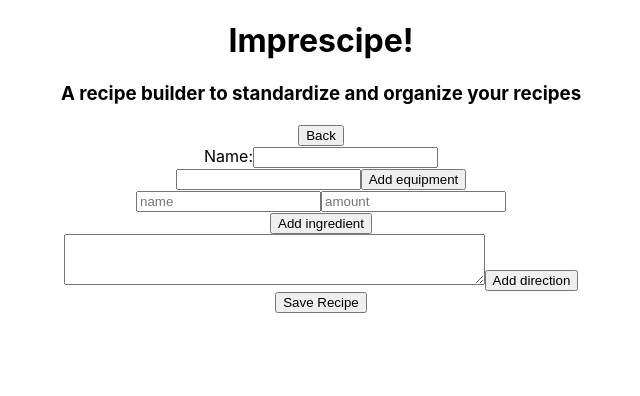
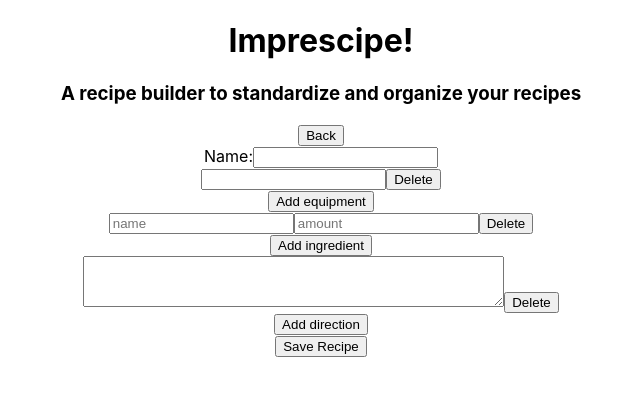
Before and after one commit to ssnell227/Imprecipe, a React (Create React App) app: page / in a window 1280 px wide. Both pictures are taken after a click on the button "Start new recipe". Shown: the top 396 px of the page, without its empty margins (319-959 px from the left). Built offline with nearby package versions, Linux system fonts and the light colour scheme; no server answers.

Commit message:
delete working on recipe builder

```diff
--- a/src/components/recipe-builder.js
+++ b/src/components/recipe-builder.js
@@ -10,6 +10,7 @@ class RecipeBuilder extends Component {
             directions: ['',],
         }
         this.addInput = this.addInput.bind(this)
+        this.deleteInput = this.deleteInput.bind(this)
         this.handleChange = this.handleChange.bind(this)
         this.handleCreateRecipe = this.handleCreateRecipe.bind(this)
         this.changeName = this.changeName.bind(this)
@@ -26,7 +27,7 @@ class RecipeBuilder extends Component {
             }
         }
 
-        if (inputsKey !== 'ingredients'){
+        if (inputsKey !== 'ingredients') {
             inputs.push('')
         } else {
             inputs.push({
@@ -35,6 +36,22 @@ class RecipeBuilder extends Component {
             })
         }
 
+        this.setState({
+            [inputsKey]: inputs
+        })
+    }
+
+    deleteInput(e) {
+        let inputs, inputsKey
+
+        for (let key in this.state) {
+            if (key === e.target.name) {
+                inputs = this.state[key]
+                inputsKey = key
+            }
+        }
+        console.log(e.target.dataset)
+        inputs.splice(e.target.dataset.index, 1)
         this.setState({
             [inputsKey]: inputs
         })
@@ -57,8 +74,6 @@ class RecipeBuilder extends Component {
                 inputsKey = key
             }
         }
-
-        console.log(e.target.type)
 
         if (typeof inputs[0] === 'string') {
             inputs.splice(e.target.step, 1, e.target.value)
@@ -95,21 +110,23 @@ class RecipeBuilder extends Component {
 
         //map each array in state to a set of inputs
         const equipmentMap = equipment.map((item, index) => {
-            return <input
+            return <div key={`equipment-${index}`} className='equipment-item'>
+                <input
                     onChange={this.handleChange}
                     name={'equipment'}
                     step={index}
                     value={this.state.equipment[index]}
-                key={`equipment-${index}`}
                 ></input>
+                <button data-index={index} name='equipment' onClick={this.deleteInput}>Delete</button>
+            </div>
         })
         const ingredientsMap = ingredients.map((item, index) => {
-            return <div key={`ingredients-${index}`} >
+            return <div key={`ingredients-${index}`} className='ingredients-item'>
                 <input
                     onChange={this.handleChange}
                     name='ingredients'
                     placeholder='name'
-                    // value={this.state.ingredients[index].name}
+                    value={this.state.ingredients[index].name}
                     step={index}
                 ></input>
 
@@ -117,13 +134,16 @@ class RecipeBuilder extends Component {
                     onChange={this.handleChange}
                     name='ingredients'
                     placeholder='amount'
-                    // value={this.state.ingredients[index].amount}
+                    value={this.state.ingredients[index].amount}
                     step={index}
                 ></input>
+                <button name='ingredients' onClick={this.deleteInput} data-index={index}>Delete</button>
+
             </div>
         })
         const directionsMap = directions.map((item, index) => {
-            return <textarea
+            return <div key={`directions-${index}`} className='directions-item'>
+                <textarea
                     rows='3'
                     cols='50'
                     onChange={this.handleChange}
@@ -132,6 +152,9 @@ class RecipeBuilder extends Component {
                     value={this.state.directions[index]}
                     key={`directions-${index}`}
                 ></textarea>
+                <button name='directions' onClick={this.deleteInput} data-index={index}>Delete</button>
+
+            </div>
         })
         return (
             <div className='recipeBuilder'>
--- a/src/components/recipe-view.js
+++ b/src/components/recipe-view.js
@@ -38,8 +38,30 @@ class RecipeView extends Component {
             }
         }
 
+        if(inputsKey !== 'ingredients'){
         inputs.push('')
+        } else {
+            inputs.push({
+                name: '',
+                amount: '',
+            })
+        }
 
+        this.setState({
+            [inputsKey]: inputs
+        })
+    }
+
+    deleteInput(e) {
+        let inputs, inputsKey
+
+        for (let key in this.state) {
+            if (key === e.target.name) {
+                inputs = this.state[key]
+                inputsKey = key
+            }
+        }
+        inputs.splice(e.target.step, 1)
         this.setState({
             [inputsKey]: inputs
         })
@@ -53,6 +75,7 @@ class RecipeView extends Component {
         this.props.setCurrentRecipe(recipe)
         this.props.editRecipe(recipe)
         this.props.switchView(e)
+        this.toggleEdit()
     }
 
     handleChange(e) {
@@ -87,7 +110,10 @@ class RecipeView extends Component {
                     } else if (!this.state.isEditing) {
                         return <p key={`${key}-${index}`}>{item}</p>
                     } else {
-                        return <input step={index} name={key} onChange={this.handleChange} placeholder={item} key={`${key}-${index}`}></input>
+                        return <div key={`${key}-${index}`}>
+                        <input step={index} name={key} onChange={this.handleChange} placeholder={item} ></input>
+                        <button name={key} step={index} onClick={this.deleteInput}>Delete</button>
+                        </div>
                     }
                 }))
             } else if (key === 'ingredients') {
@@ -133,7 +159,7 @@ class RecipeView extends Component {
             <div>
                 <button onClick={this.props.switchView} name='savedView'>Saved Recipes</button>
         <button onClick={this.toggleEdit}>{this.state.isEditing ? 'Cancel' : 'Edit'}</button>
-                {this.state.isEditing && <button name='savedView' onClick={this.handleEditRecipe}>Save</button>}
+                {this.state.isEditing && <button name='recipeView' onClick={this.handleEditRecipe}>Save</button>}
                 {this.state.isEditing && <button name='home' onClick={this.handleDelete}>Delete</button>}
                 {this.state.isEditing ? <input name='name' placeholder={name} onChange={this.handleChange}></input> : <h2>{name}</h2>}
 
```
Lines whose indentation alone changed are shown as unchanged.
